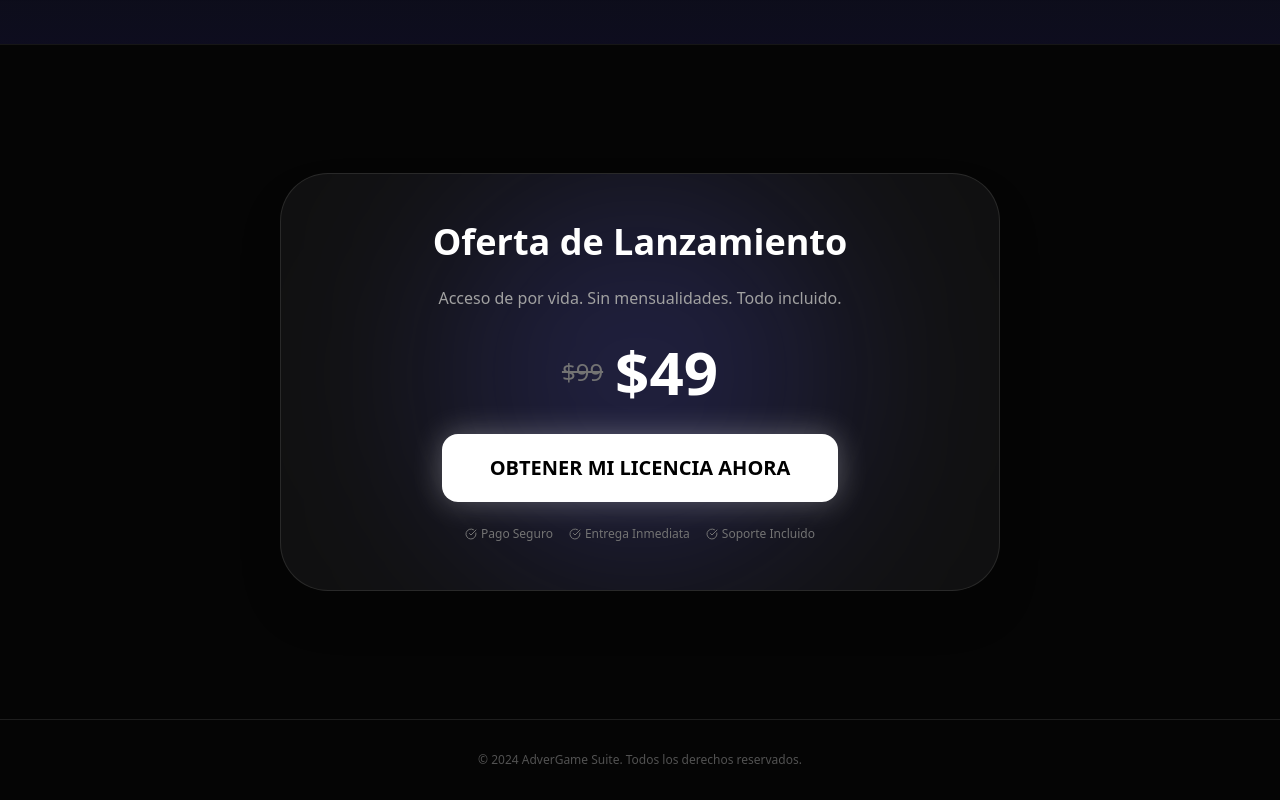
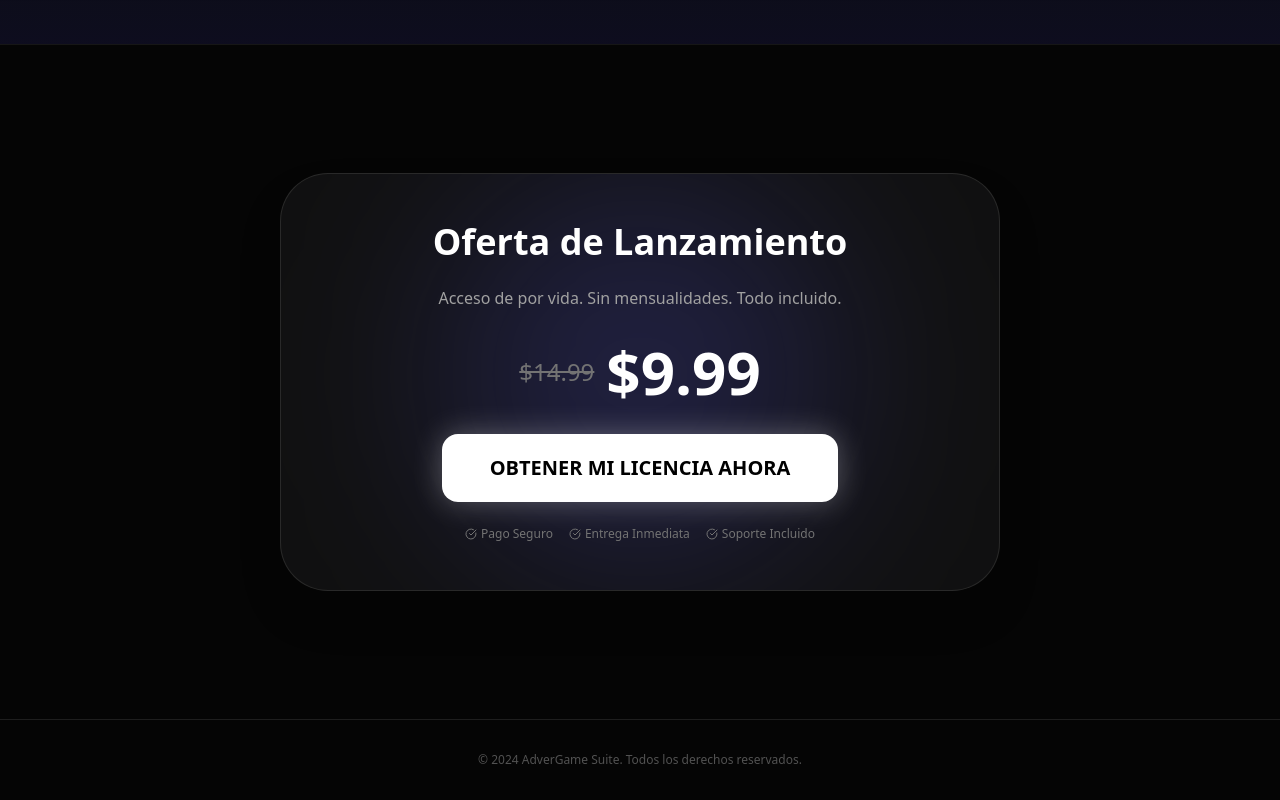
Before and after one commit to drivemarketok-lab/advergame-suite, a Next.js app: page / in a window 1280 px wide. Shown: the part 2548-3348 px from the top of the page. Built offline with nearby package versions, Linux system fonts and the light colour scheme.

Commit message:
actualizar precio oferta

```diff
--- a/src/components/LandingPage.jsx
+++ b/src/components/LandingPage.jsx
@@ -161,8 +161,8 @@ const LandingPage = ({ onTryDemo }) => {
             </p>
 
             <div className="flex items-center justify-center gap-3 mb-8">
-              <span className="text-2xl text-neutral-500 line-through">$99</span>
-              <span className="text-6xl font-black text-white">$49</span>
+              <span className="text-2xl text-neutral-500 line-through">$14.99</span>
+              <span className="text-6xl font-black text-white">$9.99</span>
             </div>
 
             {/* BOTÓN DE GUMROAD REAL */}
```
